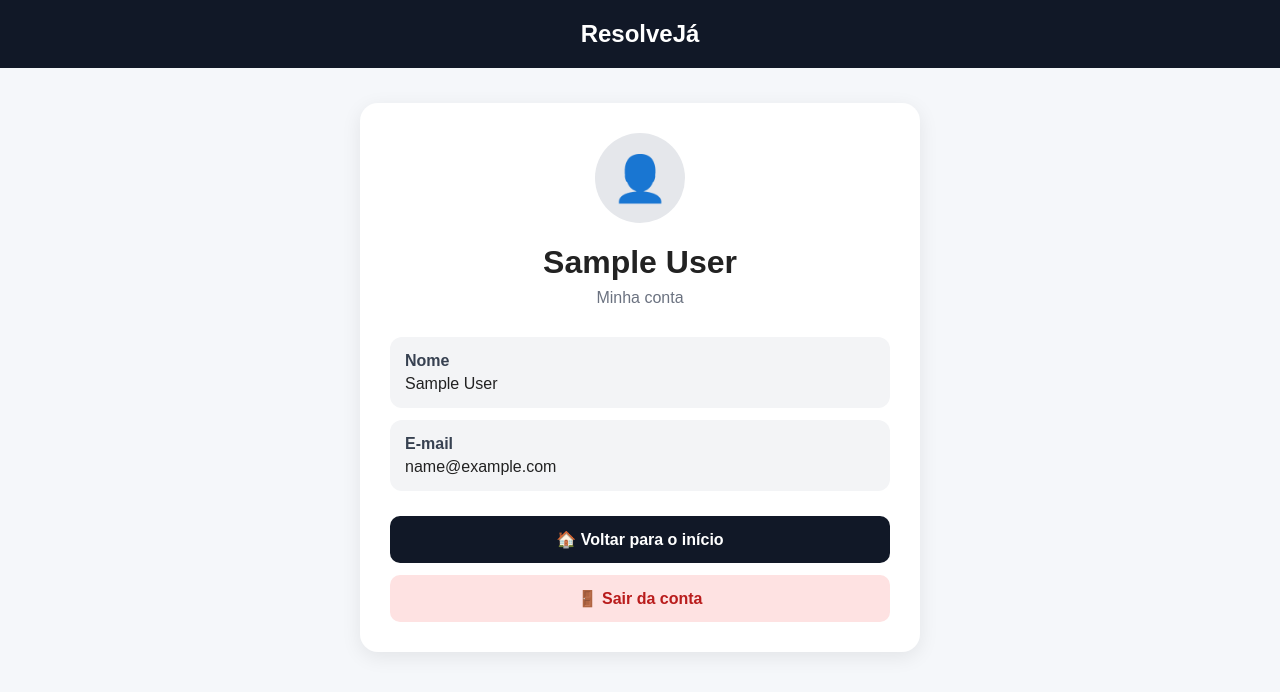
After one commit to thiagosyd13-spec/Resolveja, a Flask app: page /minha-conta in a window 1280 px wide. The commit adds this page. Shown: the top 692 px of the page. Run offline with Flask 3, Linux system fonts and the light colour scheme; the visitor is signed in with stand-in values (Sample User, id 1).

Commit message:
Adiciona sistema de contas e login

```diff
--- a/app.py
+++ b/app.py
@@ -1,7 +1,8 @@
-from flask import Flask, request, redirect, render_template
+from flask import Flask, request, redirect, render_template, session
 import sqlite3
 
 app = Flask(__name__)
+app.secret_key = "resolveja-chave-secreta-2026"
 
 from criar_banco import *
 
@@ -99,6 +100,91 @@ def perfil_profissional(id):
     )
 
 
+@app.route("/criar-conta", methods=["GET", "POST"])
+def criar_conta():
+    if request.method == "POST":
+        from werkzeug.security import generate_password_hash
+
+        nome = request.form["nome"].strip()
+        telefone = request.form.get("telefone", "").strip()
+        email = request.form["email"].strip().lower()
+        senha = request.form["senha"]
+
+        if not nome or not email or not senha:
+            return "Preencha nome, e-mail e senha.", 400
+
+        conn = conectar_banco()
+
+        try:
+            conn.execute("""
+                INSERT INTO usuarios (nome, telefone, email, senha)
+                VALUES (?, ?, ?, ?)
+            """, (
+                nome,
+                telefone,
+                email,
+                generate_password_hash(senha)
+            ))
+
+            conn.commit()
+
+        except sqlite3.IntegrityError:
+            conn.close()
+            return "Este e-mail já está cadastrado.", 400
+
+        conn.close()
+
+        return "Conta criada com sucesso!"
+
+    return render_template("criar_conta.html")
+
+
+@app.route("/login", methods=["GET", "POST"])
+def login():
+    if request.method == "POST":
+        from werkzeug.security import check_password_hash
+
+        email = request.form["email"].strip().lower()
+        senha = request.form["senha"]
+
+        conn = conectar_banco()
+
+        usuario = conn.execute(
+            "SELECT * FROM usuarios WHERE email = ?",
+            (email,)
+        ).fetchone()
+
+        conn.close()
+
+        if usuario and check_password_hash(usuario["senha"], senha):
+            session["usuario_id"] = usuario["id"]
+            session["usuario_nome"] = usuario["nome"]
+            session["usuario_email"] = usuario["email"]
+            return "Login realizado com sucesso!"
+
+        return "E-mail ou senha incorretos.", 401
+
+    return render_template("login.html")
+
+
+@app.route("/minha-conta")
+def minha_conta():
+    if "usuario_id" not in session:
+        return redirect("/login")
+
+    return render_template(
+        "minha_conta.html",
+        nome=session.get("usuario_nome"),
+        email=session.get("usuario_email")
+    )
+
+
+@app.route("/sair")
+def sair():
+    session.clear()
+    return "Você saiu da sua conta."
+
+
 if __name__ == "__main__":
     app.run(
         host="0.0.0.0",
--- /dev/null
+++ b/templates/minha_conta.html
@@ -0,0 +1,158 @@
+<!DOCTYPE html>
+<html lang="pt-BR">
+
+<head>
+    <meta charset="UTF-8">
+    <meta name="viewport" content="width=device-width, initial-scale=1.0">
+
+    <title>Minha conta - ResolveJá</title>
+
+    <style>
+        * {
+            box-sizing: border-box;
+        }
+
+        body {
+            margin: 0;
+            font-family: Arial, sans-serif;
+            background: #f5f7fa;
+            color: #222;
+        }
+
+        .topo {
+            background: #111827;
+            color: white;
+            padding: 20px;
+            text-align: center;
+        }
+
+        .topo h2 {
+            margin: 0;
+        }
+
+        .container {
+            max-width: 600px;
+            margin: 35px auto;
+            padding: 0 20px;
+        }
+
+        .card {
+            background: white;
+            border-radius: 18px;
+            padding: 30px;
+            box-shadow: 0 5px 20px rgba(0,0,0,0.08);
+        }
+
+        .avatar {
+            width: 90px;
+            height: 90px;
+            margin: 0 auto 20px;
+            border-radius: 50%;
+            background: #e5e7eb;
+            display: flex;
+            align-items: center;
+            justify-content: center;
+            font-size: 45px;
+        }
+
+        h1 {
+            text-align: center;
+            margin-bottom: 8px;
+        }
+
+        .subtitulo {
+            text-align: center;
+            color: #6b7280;
+            margin-bottom: 30px;
+        }
+
+        .info {
+            background: #f3f4f6;
+            padding: 15px;
+            border-radius: 12px;
+            margin-bottom: 12px;
+        }
+
+        .info strong {
+            display: block;
+            margin-bottom: 5px;
+            color: #374151;
+        }
+
+        .botoes {
+            margin-top: 25px;
+        }
+
+        .botao {
+            display: block;
+            width: 100%;
+            padding: 14px;
+            margin-top: 12px;
+            border-radius: 10px;
+            text-align: center;
+            text-decoration: none;
+            font-weight: bold;
+            border: none;
+        }
+
+        .voltar {
+            background: #111827;
+            color: white;
+        }
+
+        .sair {
+            background: #fee2e2;
+            color: #b91c1c;
+        }
+    </style>
+</head>
+
+<body>
+
+    <div class="topo">
+        <h2>ResolveJá</h2>
+    </div>
+
+    <div class="container">
+
+        <div class="card">
+
+            <div class="avatar">
+                👤
+            </div>
+
+            <h1>{{ nome }}</h1>
+
+            <div class="subtitulo">
+                Minha conta
+            </div>
+
+            <div class="info">
+                <strong>Nome</strong>
+                {{ nome }}
+            </div>
+
+            <div class="info">
+                <strong>E-mail</strong>
+                {{ email }}
+            </div>
+
+            <div class="botoes">
+
+                <a href="/" class="botao voltar">
+                    🏠 Voltar para o início
+                </a>
+
+                <a href="/sair" class="botao sair">
+                    🚪 Sair da conta
+                </a>
+
+            </div>
+
+        </div>
+
+    </div>
+
+</body>
+
+</html>
```
Also changed, not shown: templates/criar_conta.html (added, +98 -0 lines), templates/index.html (+16 -1 lines), templates/login.html (added, +108 -0 lines).
